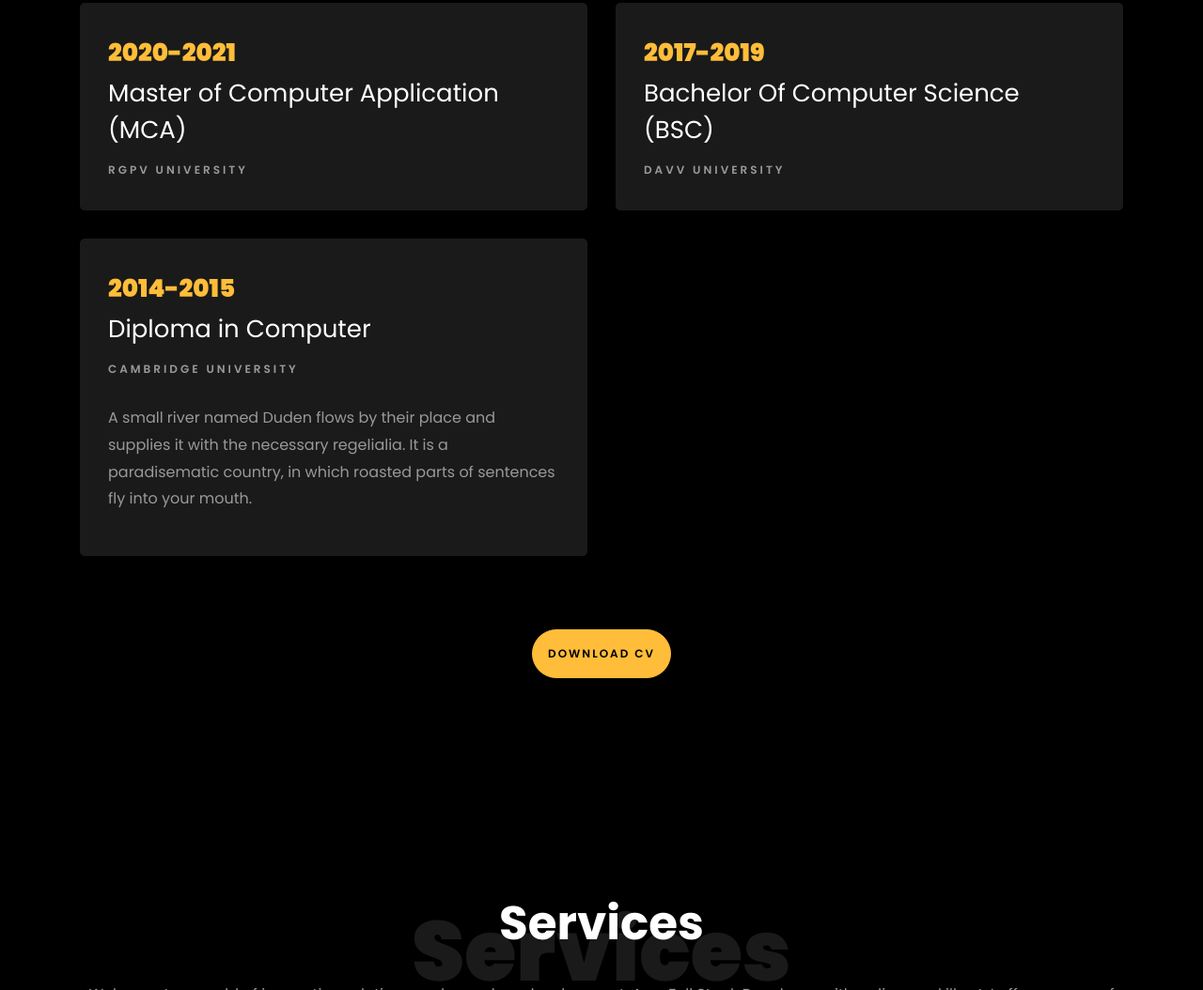
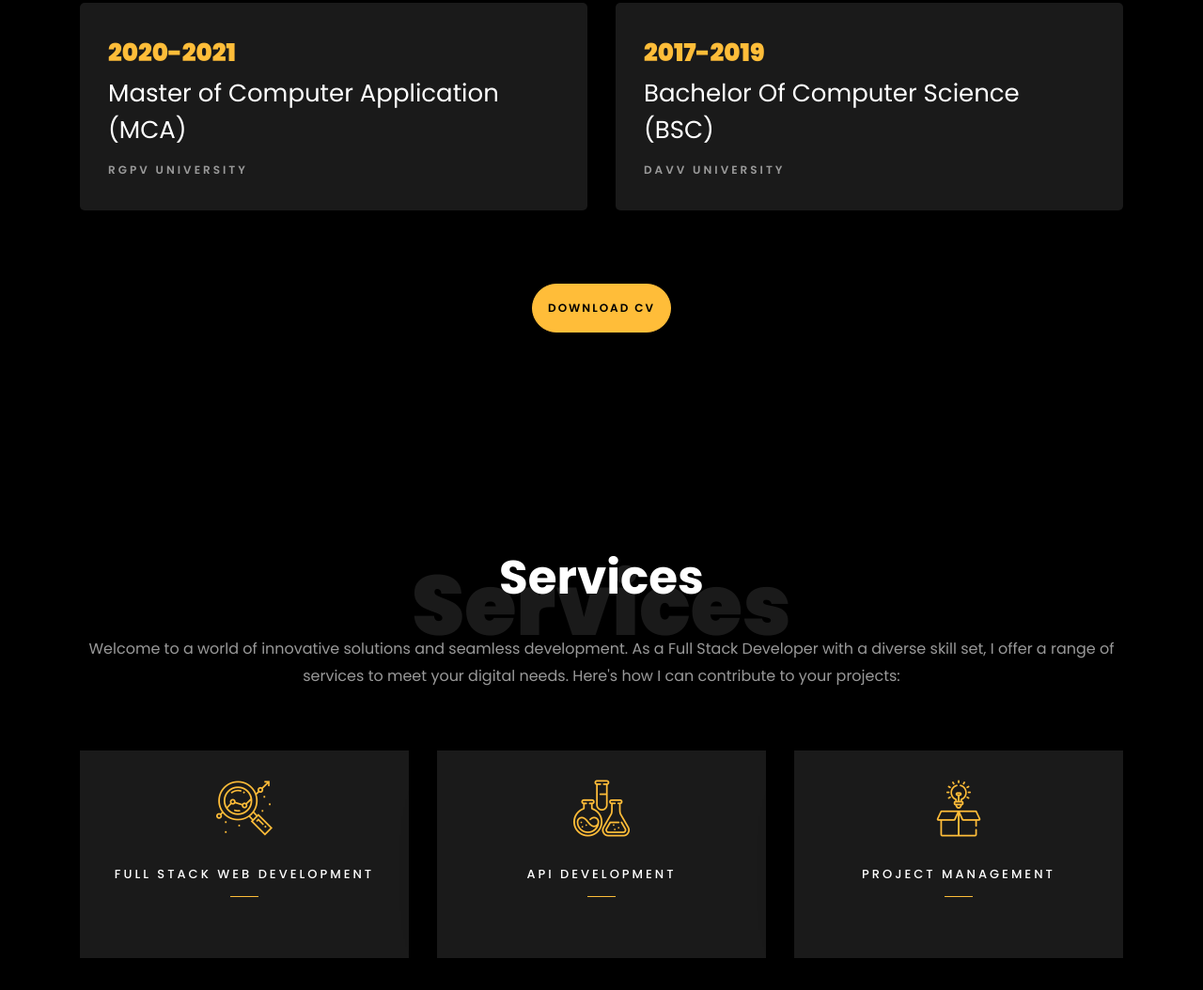
Before and after one commit to atanwer/atanwer.github.io, a plain HTML site: page index.html in a window 1280 px wide. Shown: the part 1685-2739 px from the top of the page at 94% size. Drawn offline with Linux system fonts and the light colour scheme; files whose address does not match are found by name.

Commit message:
Update index.html

```diff
--- a/index.html
+++ b/index.html
@@ -150,14 +150,6 @@
 						<span class="position">RGPV University</span>
 					</div>
 
-					<div class="resume-wrap ftco-animate">
-						<span class="date">2014-2015</span>
-						<h2>Diploma in Computer</h2>
-						<span class="position">Cambridge University</span>
-						<p class="mt-4">A small river named Duden flows by their place and supplies it with the
-							necessary regelialia. It is a paradisematic country, in which roasted parts of sentences fly
-							into your mouth.</p>
-					</div>
 				</div>
 
 				<div class="col-md-6">
```
